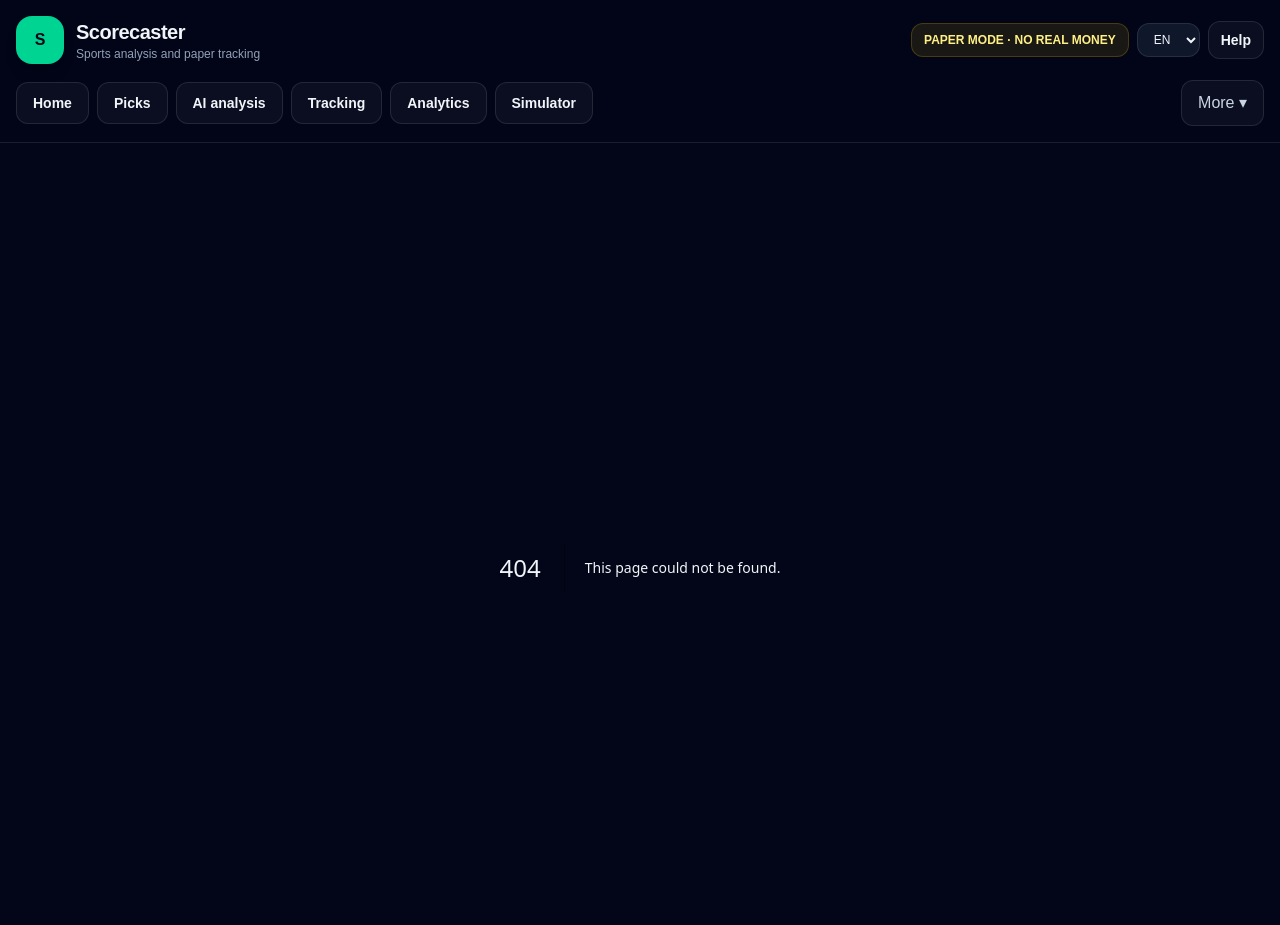
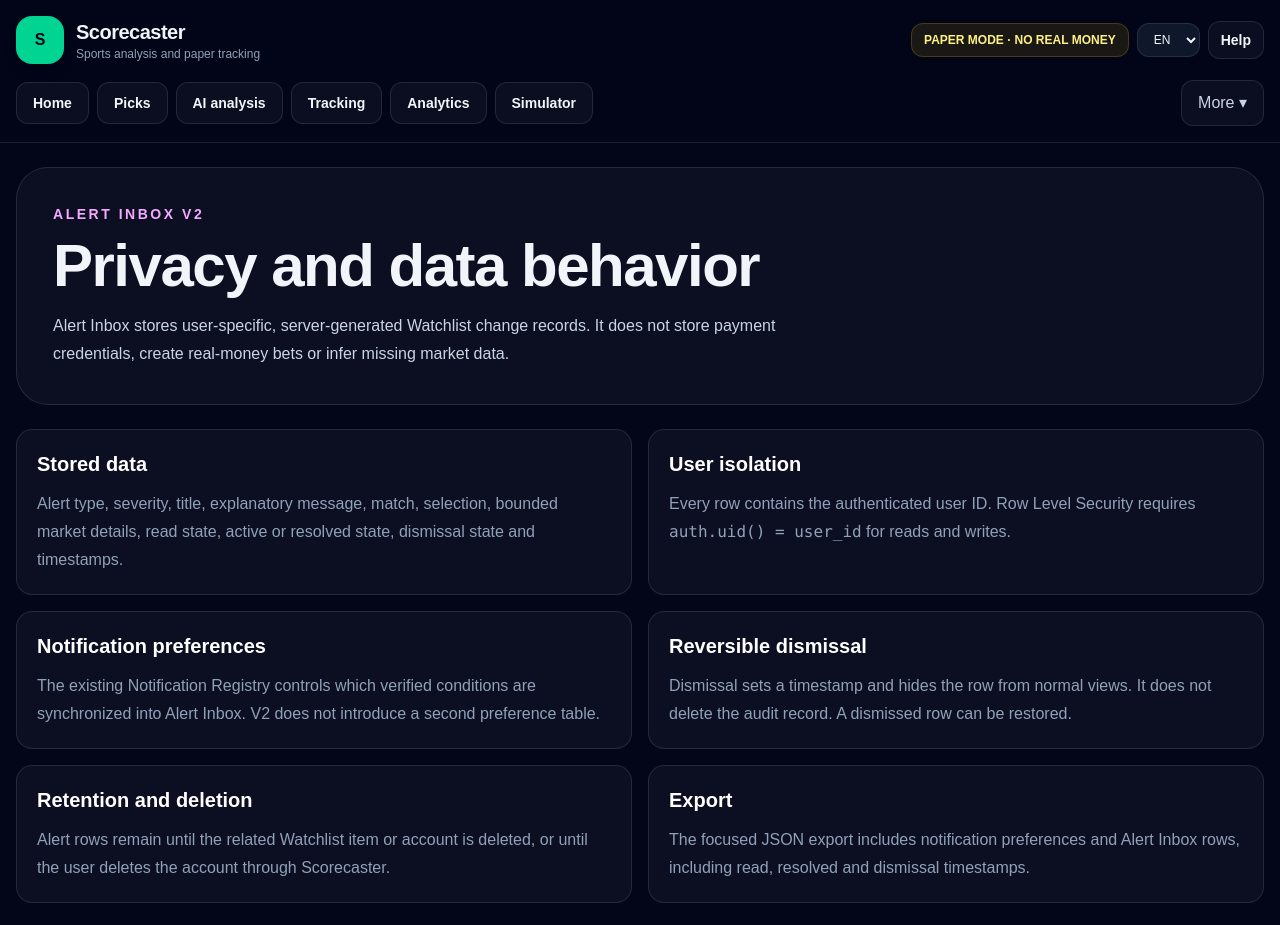
Before and after one commit to vv-glitchhub/scorecaster, a Next.js app: page /privacy/alert-inbox-v2 in a window 1280 px wide. Before the commit this address had no page. Shown: the top 925 px of the page. Built offline with nearby package versions, Linux system fonts and the light colour scheme.

Commit message:
Document Alert Inbox V2 privacy behavior

```diff
--- /dev/null
+++ b/app/privacy/alert-inbox-v2/page.jsx
@@ -0,0 +1,33 @@
+import Link from "next/link";
+
+export const metadata = {
+  title: "Alert Inbox V2 Privacy | Scorecaster",
+  description: "How Scorecaster stores, filters, dismisses and exports verified Alert Inbox data."
+};
+
+export default function AlertInboxPrivacyPage() {
+  return (
+    <div className="space-y-6">
+      <section className="rounded-[2rem] border border-white/10 bg-white/[0.04] p-6 md:p-9">
+        <div className="text-sm font-black uppercase tracking-[0.18em] text-fuchsia-300">Alert Inbox V2</div>
+        <h1 className="mt-3 text-4xl font-black tracking-tight md:text-6xl">Privacy and data behavior</h1>
+        <p className="mt-4 max-w-3xl leading-7 text-slate-300">Alert Inbox stores user-specific, server-generated Watchlist change records. It does not store payment credentials, create real-money bets or infer missing market data.</p>
+      </section>
+
+      <section className="grid gap-4 md:grid-cols-2">
+        <Card title="Stored data">Alert type, severity, title, explanatory message, match, selection, bounded market details, read state, active or resolved state, dismissal state and timestamps.</Card>
+        <Card title="User isolation">Every row contains the authenticated user ID. Row Level Security requires <code>auth.uid() = user_id</code> for reads and writes.</Card>
+        <Card title="Notification preferences">The existing Notification Registry controls which verified conditions are synchronized into Alert Inbox. V2 does not introduce a second preference table.</Card>
+        <Card title="Reversible dismissal">Dismissal sets a timestamp and hides the row from normal views. It does not delete the audit record. A dismissed row can be restored.</Card>
+        <Card title="Retention and deletion">Alert rows remain until the related Watchlist item or account is deleted, or until the user deletes the account through Scorecaster.</Card>
+        <Card title="Export">The focused JSON export includes notification preferences and Alert Inbox rows, including read, resolved and dismissal timestamps.</Card>
+      </section>
+
+      <div className="flex flex-wrap gap-3"><Link href="/alerts" className="rounded-xl bg-fuchsia-300 px-5 py-3 font-black text-slate-950">Open Alert Inbox</Link><Link href="/privacy" className="rounded-xl border border-white/10 bg-white/5 px-5 py-3 font-black text-white">General privacy</Link></div>
+    </div>
+  );
+}
+
+function Card({ title, children }) {
+  return <article className="rounded-2xl border border-white/10 bg-white/[0.04] p-5"><h2 className="text-xl font-black text-white">{title}</h2><p className="mt-3 leading-7 text-slate-400">{children}</p></article>;
+}
```
